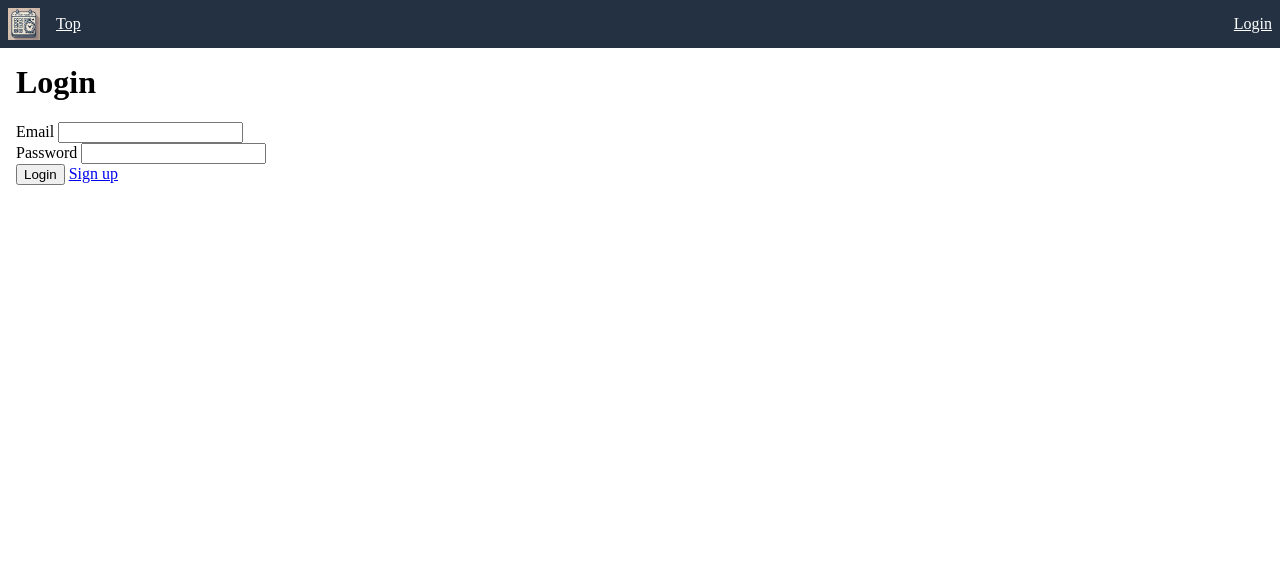
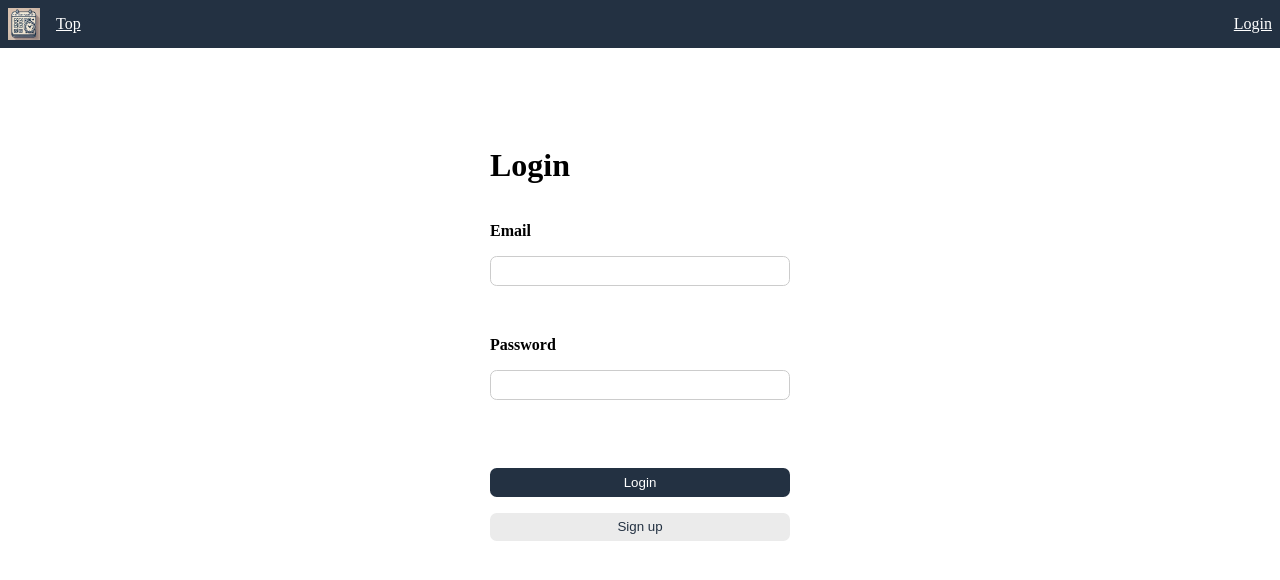
Before and after one commit to junyi-me/review-planner, a SvelteKit app: page /auth/login in a window 1280 px wide. Shown: the top 580 px of the page. Built offline with nearby package versions, Linux system fonts and the light colour scheme.

Commit message:
more styling

```diff
--- a/src/lib/component/calendar/Calendar.svelte
+++ b/src/lib/component/calendar/Calendar.svelte
@@ -134,7 +134,7 @@
 <style>
   .container {
     display: flex;
-    gap: 1em;
+    gap: var(--gap-small);
   }
 
   .calendar {
@@ -146,15 +146,16 @@
     display: flex;
     justify-content: space-between;
     color: var(--bg-1);
-    padding-bottom: 0.5em;
+    background-color: var(--fg-1);
+    padding: var(--gap-tiny);
+    align-items: center;
   }
 
   .calendar-header button {
-    background-color: var(--fg-1);
-    color: var(--bg-1);
+    background-color: transparent;
+    color: var(--acc);
     border: none;
-    padding: 0.5em 0.75em;
-    border-radius: 0.5em;
+    padding: var(--gap-tiny);
     cursor: pointer;
   }
 
@@ -169,7 +170,7 @@
     height: auto;
     width: 8em;
     height: 8em;
-    border-bottom: 1px solid rgb(66,66,66);
+    border-bottom: 1px solid var(--border);
     padding: 0.5em;
   }
 
@@ -183,14 +184,11 @@
 
   .cell:nth-of-type(7n+1) {
     color: rgb(168, 126, 139);
+    border-left: 1px solid var(--border);
   }
 
-  .cell:not(:nth-of-type(7n)) {
-    border-right: 1px solid var(--fg-2);
-  }
-
-  .dates .cell:nth-last-of-type(-n+7) {
-    border-bottom: none;
+  .cell {
+    border-right: 1px solid var(--border);
   }
 
   .weekend {
--- a/src/routes/+layout.svelte
+++ b/src/routes/+layout.svelte
@@ -19,6 +19,7 @@
   <Loading fullScreen />
 {/if}
 
+<div class="container">
   <div class="nav-container">
     <nav>
       <img src="/favicon.webp" alt="logo" width="32" height="32" />
@@ -38,11 +39,18 @@
     </nav>
   </div>
 
-<div class="container">
+  <div class="page-content">
     {@render children()}
+  </div>
 </div>
 
 <style>
+  .container {
+    display: flex;
+    flex-direction: column;
+    height: 100%;
+  }
+
   .nav-container {
     display: flex;
     justify-content: space-between;
@@ -62,7 +70,8 @@
     align-items: center;
   }
 
-  .container {
+  .page-content {
     padding: var(--gap-small);
+    height: 100%;
   }
 </style>
--- a/src/routes/auth/login/+page.svelte
+++ b/src/routes/auth/login/+page.svelte
@@ -41,9 +41,10 @@
   }
 </script>
 
+<div class="container">
+  <form onsubmit={handleSubmit}>
     <h1>Login</h1>
 
-<form on:submit={handleSubmit}>
     <label for="email">Email</label>
     <input type="email" id="email" name="email" required />
     <br />
@@ -51,7 +52,43 @@
     <label for="password">Password</label>
     <input type="password" id="password" name="password" required />
     <br />
+    <br />
 
-  <button type="submit">Login</button>
-  <a href="/auth/regist">Sign up</a>
+    <button class="primary" type="submit">Login</button>
+    <button class="secondary" type="button" onclick={() => goto("/auth/regist")}>Sign up</button>
   </form>
+</div>
+
+<style>
+  .container {
+    display: flex;
+    justify-content: center;
+    align-items: center;
+    height: 100%;
+  }
+
+  form {
+    display: flex;
+    flex-direction: column;
+    gap: var(--gap-small);
+    min-width: 300px;
+    margin-top: -10em;
+  }
+
+  label {
+    font-weight: bold;
+  }
+
+  input {
+    padding: var(--gap-tiny);
+    border: 1px solid var(--border);
+    border-radius: var(--gap-tiny);
+  }
+
+  button {
+    padding: var(--gap-tiny) var(--gap-small);
+    border: none;
+    border-radius: var(--gap-tiny);
+    cursor: pointer;
+  }
+</style>
--- a/src/routes/auth/regist/+page.svelte
+++ b/src/routes/auth/regist/+page.svelte
@@ -30,8 +30,9 @@
   }
 </script>
 
+<div class="container">
+  <form onsubmit={handleSubmit}>
     <h1>Sign up</h1>
-<form on:submit={handleSubmit}>
     <label for="email">Email</label>
     <input type="email" id="email" name="email" required />
     <br />
@@ -48,6 +49,41 @@
     <input type="password" id="confirmPassword" name="confirmPassword" required />
     <br />
 
-  <button type="submit">Sign up</button>
-  <a href={postRegistUrl}>Login</a>
+    <button class="primary" type="submit">Sign up</button>
+    <button class="secondary" type="button" onclick={() => goto(postRegistUrl)}>Login</button>
   </form>
+</div>
+
+<style>
+  .container {
+    display: flex;
+    justify-content: center;
+    align-items: center;
+    height: 100%;
+  }
+
+  form {
+    display: flex;
+    flex-direction: column;
+    gap: var(--gap-small);
+    min-width: 300px;
+    margin-top: -10em;
+  }
+
+  label {
+    font-weight: bold;
+  }
+
+  input {
+    padding: var(--gap-tiny);
+    border: 1px solid var(--border);
+    border-radius: var(--gap-tiny);
+  }
+
+  button {
+    padding: var(--gap-tiny) var(--gap-small);
+    border: none;
+    border-radius: var(--gap-tiny);
+    cursor: pointer;
+  }
+</style>
--- a/static/global.css
+++ b/static/global.css
@@ -1,6 +1,7 @@
 html, body {
     margin: 0;
     padding: 0;
+    height: 100%;
 }
 
 body {
@@ -50,3 +51,36 @@ body {
 h1:nth-child(1) {
     margin-top: 0;
 }
+
+button {
+    cursor: pointer;
+    padding: var(--gap-tiny);
+    padding: 0.5em 1em;
+    border-radius: 0.5em;
+    border: none;
+}
+
+button.primary {
+    background-color: var(--fg-1);
+    color: var(--bg-1);
+    border: 1px solid var(--fg-1);
+}
+
+button.primary:active {
+    background-color: var(--bg-1);
+}
+
+button.primary:disabled {
+    background-color: var(--bg-2);
+    color: var(--fg-2);
+}
+
+button.secondary {
+    background-color: var(--bg-2);
+    color: var(--fg-1);
+    border: 1px solid var(--border);
+}
+
+button.secondary:active {
+    background-color: var(--bg-2);
+}
```
Also changed, not shown: src/lib/component/table/thcell.svelte (+5 -3 lines). Lines whose indentation alone changed are shown as unchanged.
